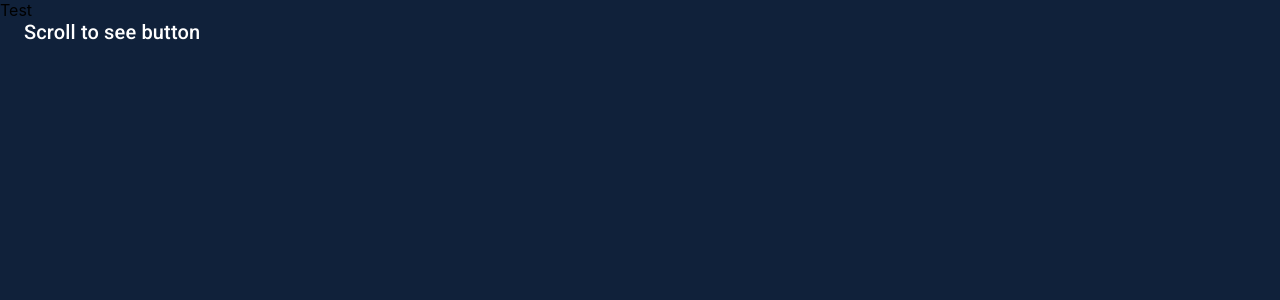
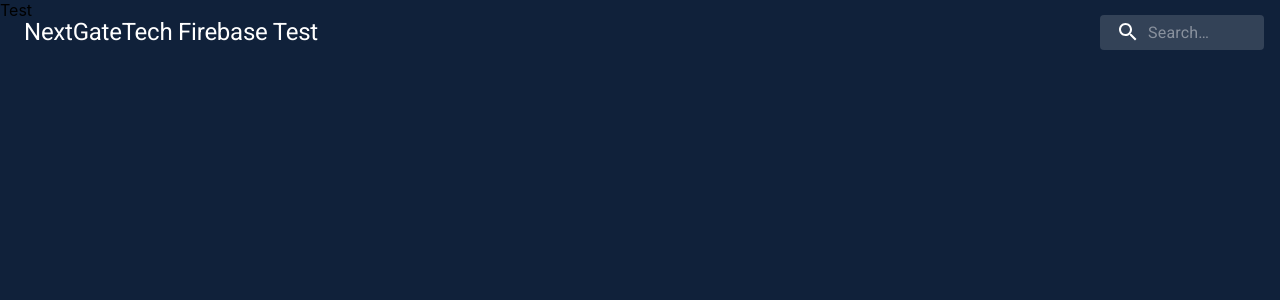
Before and after one commit to nikhilb2/nextGateTest, a React (Create React App) app: page / in a window 1280 px wide. Shown: the top 300 px of the page. Built offline with nearby package versions, Linux system fonts and the light colour scheme; no server answers; the database is empty.

Commit message:
fix: searchbox color fix

```diff
--- /dev/null
+++ b/src/components/common/searchbox.tsx
@@ -0,0 +1,77 @@
+import React from 'react'
+import SearchIcon from '@material-ui/icons/Search'
+import InputBase from '@material-ui/core/InputBase'
+import { createStyles, fade, Theme, makeStyles } from '@material-ui/core/styles'
+import { CSSProperties } from '@material-ui/core/styles/withStyles'
+
+const useStyles = makeStyles((theme: Theme) =>
+  createStyles({
+    search: {
+      position: 'relative',
+      borderRadius: theme.shape.borderRadius,
+      backgroundColor: fade('rgba(255, 255, 255, 0.62)', 0.15),
+      '&:hover': {
+        backgroundColor: fade('rgba(255, 255, 255, 0.62)', 0.25),
+      },
+      marginLeft: 0,
+      width: '100%',
+      [theme.breakpoints.up('sm')]: {
+        marginLeft: theme.spacing(1),
+        width: 'auto',
+      },
+    },
+    searchIcon: {
+      padding: theme.spacing(0, 2),
+      height: '100%',
+      position: 'absolute',
+      pointerEvents: 'none',
+      display: 'flex',
+      alignItems: 'center',
+      justifyContent: 'center',
+    },
+    inputRoot: {
+      color: 'inherit',
+    },
+    inputInput: {
+      padding: theme.spacing(1, 1, 1, 0),
+      // vertical padding + font size from searchIcon
+      paddingLeft: `calc(1em + ${theme.spacing(4)}px)`,
+      transition: theme.transitions.create('width'),
+      width: '100%',
+      [theme.breakpoints.up('sm')]: {
+        width: '12ch',
+        '&:focus': {
+          width: '20ch',
+        },
+      },
+    },
+  })
+)
+
+interface Props {
+  className?: string
+}
+
+const Searchbar = (props: Props) => {
+  const classes = useStyles()
+  const { className } = props
+ // const { filterApi } = props
+  return (
+    <div className={`${classes.search} ${className}`} >
+      <div className={classes.searchIcon}>
+        <SearchIcon />
+      </div>
+      <InputBase
+        placeholder="Search…"
+        classes={{
+          root: classes.inputRoot,
+          input: classes.inputInput,
+        }}
+        inputProps={{ 'aria-label': 'search' }}
+        onChange={(e) => {}}
+      />
+    </div>
+  )
+}
+
+export default Searchbar
--- a/src/components/headers/header.tsx
+++ b/src/components/headers/header.tsx
@@ -3,20 +3,35 @@ import AppBar from '@material-ui/core/AppBar';
 import Toolbar from '@material-ui/core/Toolbar';
 import Typography from '@material-ui/core/Typography';
 import { makeStyles } from '@material-ui/core/styles'
-import theme from 'theme'
+import Searchbox from 'components/common/searchbox'
+import theme from 'theme';
 
 const useStyles = makeStyles({
     container: {
         backgroundColor: 'transparent',
         boxShadow: 'none'
+    },
+    title: {
+        letterSpacing: -.24
+    },
+    toolBar: {
+        display: 'flex',
+        flexDirection: 'row',
+        justifyContent: 'space-between',
+        width: '100%'
+
+    },
+    searchBox: {
+        marginRight: theme.spacing(4)
     }
 })
 const Header = () => {
     const classes = useStyles()
     return(
         <AppBar className={classes.container} >
-        <Toolbar>
-          <Typography variant="h6">Scroll to see button</Typography>
+        <Toolbar className={classes.toolBar}>
+          <Typography variant="h5" className={classes.title}>NextGateTech Firebase Test</Typography>
+          <Searchbox className={classes.searchBox} />
         </Toolbar>
       </AppBar>
     )
```
